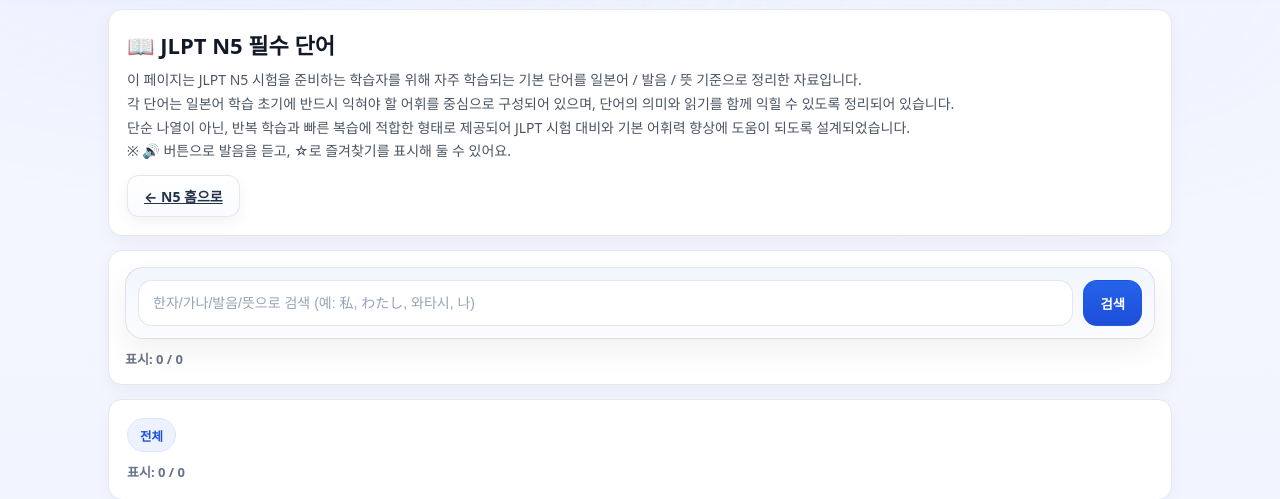
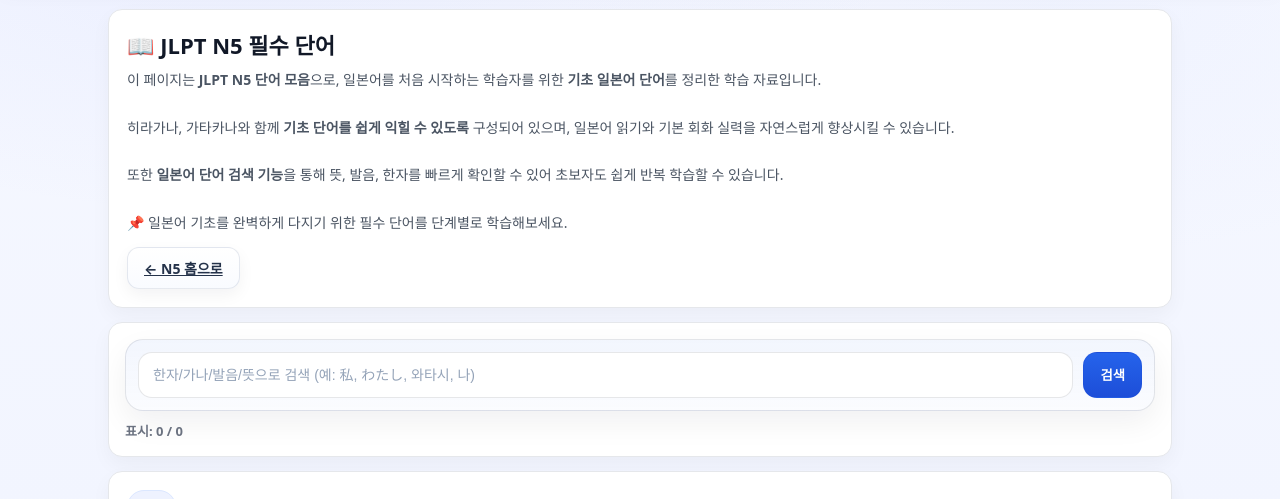
Before and after one commit to GameKingmaker/travel-talk, a Python web app: template templates/jlpt_n5_words.html in a window 1280 px wide. Shown: the part 94-593 px from the top of the page. Run offline with Jinja, Linux system fonts and the light colour scheme; the template is opened without the code that fills it, so the values that code supplies are empty.

Commit message:
Update jlpt_n5_words.html

```diff
--- a/templates/jlpt_n5_words.html
+++ b/templates/jlpt_n5_words.html
@@ -254,16 +254,20 @@
 <div class="jlpt-card">
   <h1 class="jlpt-h1">📖 JLPT N5 필수 단어</h1>
   <p class="jlpt-subtext">
-    이 페이지는 JLPT N5 시험을 준비하는 학습자를 위해
-자주 학습되는 기본 단어를 일본어 / 발음 / 뜻 기준으로 정리한 자료입니다.
-<br>
-각 단어는 일본어 학습 초기에 반드시 익혀야 할 어휘를 중심으로 구성되어 있으며,
-단어의 의미와 읽기를 함께 익힐 수 있도록 정리되어 있습니다.
-<br>
-단순 나열이 아닌, 반복 학습과 빠른 복습에 적합한 형태로 제공되어
-JLPT 시험 대비와 기본 어휘력 향상에 도움이 되도록 설계되었습니다.
-    <br>※ 🔊 버튼으로 발음을 듣고, ☆로 즐겨찾기를 표시해 둘 수 있어요.
-  </p>
+이 페이지는 <b>JLPT N5 단어 모음</b>으로,
+일본어를 처음 시작하는 학습자를 위한 <b>기초 일본어 단어</b>를
+정리한 학습 자료입니다.<br><br>
+
+히라가나, 가타카나와 함께 <b>기초 단어를 쉽게 익힐 수 있도록</b> 구성되어 있으며,
+일본어 읽기와 기본 회화 실력을 자연스럽게 향상시킬 수 있습니다.<br><br>
+
+또한 <b>일본어 단어 검색 기능</b>을 통해
+뜻, 발음, 한자를 빠르게 확인할 수 있어
+초보자도 쉽게 반복 학습할 수 있습니다.<br><br>
+
+📌 일본어 기초를 완벽하게 다지기 위한
+필수 단어를 단계별로 학습해보세요.
+</p>
 
   <div style="margin-top:12px; display:flex; gap:10px; flex-wrap:wrap;">
     <a class="btn btn-outline" href="{{ url_for('jlpt_n5_home') }}">← N5 홈으로</a>
```
